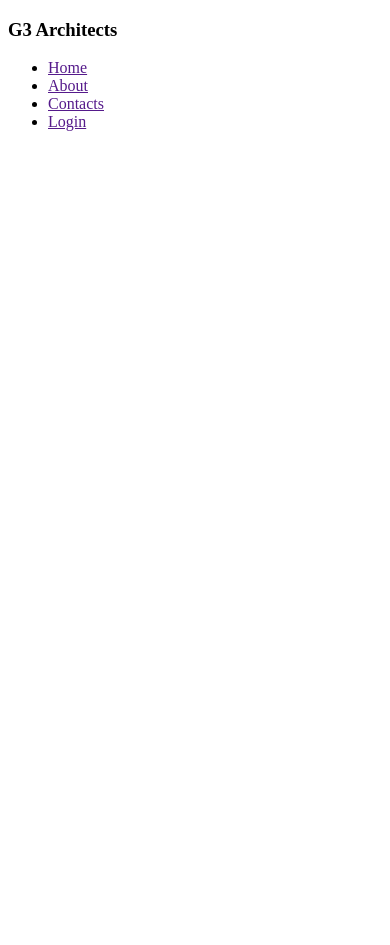
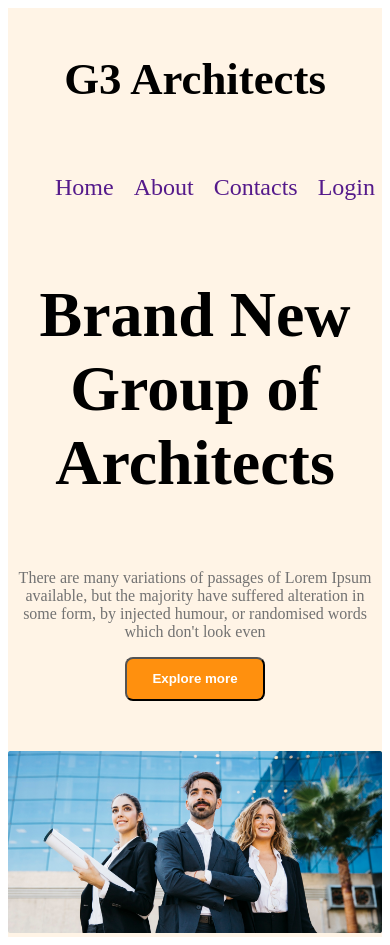
Before and after one commit to a-h-sunny/g3-architects-website, a plain HTML site: page index.html in a window 390 px wide. Before the commit the page ends 844 px from the top, so only its background shows below. Drawn offline with Linux system fonts and the light colour scheme.

Commit message:
created banner and made responsive

```diff
--- a/index.html
+++ b/index.html
@@ -17,6 +17,15 @@
                 <li><a href="">Login</a></li>
             </ul>
         </nav>
+        <div class="banner">
+            <div class="banner-content">
+                <h2 class="banner-title">Brand New Group of Architects</h2>
+            <p class="banner-des">There are many variations of passages of Lorem Ipsum available, but the majority have suffered alteration in some form, by injected humour, or randomised words which don't look even</p>
+            <button class="btn-pri">Explore more</button>
+         </div>
+         <img src="images/banner.png" alt="">
+
+       </div>
     </header>
     <main>
 
--- a/styles/architects.css
+++ b/styles/architects.css
@@ -4,3 +4,84 @@
   .{
     font-family: 'Work Sans', sans-serif;
   }
+  header{
+    background: rgba(255, 144, 14, 0.10);
+    padding: 50px 240px;
+
+  }
+  nav{
+    display: flex;
+    justify-content: space-between;
+    align-items: center;
+  }
+  nav > ul{
+    display: flex;
+    gap: 20px;
+    color: #424242;
+    font-size: 1.5rem;
+    font-weight: 400;
+  }
+  nav li{
+    list-style: none;
+  }
+  nav li a{
+    text-decoration: none;
+  }
+  nav h3{
+    font-size: 2.8rem;
+    font-weight: 700;
+  }
+  .banner-content{
+    max-width: 862px;
+    /* margin: 0 auto; */
+    display: flex;
+    flex-direction: column;
+    justify-content: center;
+    align-items: center;
+    text-align: center;
+  }
+  .banner-title{
+    font-size: 4rem;
+    font-weight: 700;
+    /* text-align: center; */
+  }
+  .banner-des{
+    font-size: 1rem;
+    font-weight: 400;
+    color: #727272;
+    /* text-align: center; */
+  }
+  .banner img{
+    width: 100%;
+    margin-top: 50px;
+  }
+  .btn-pri{
+    border-radius: 8px;
+    background: #FF900E;
+    width: 140px;
+height: 44px;
+color: #FFF;
+text-align: center;
+font-weight: 600;
+cursor: pointer;
+
+  }
+  @media screen and (max-width:576px) {
+    header{
+      padding: 0 ;
+    }
+    nav{
+      flex-direction: column;
+    }
+
+  }
+
+  @media screen and (min-width: 576px) and (max-width: 992px) {
+
+     header{
+      padding: 5px;
+     }
+    nav{
+      flex-direction: column;
+    }
+  }
```
